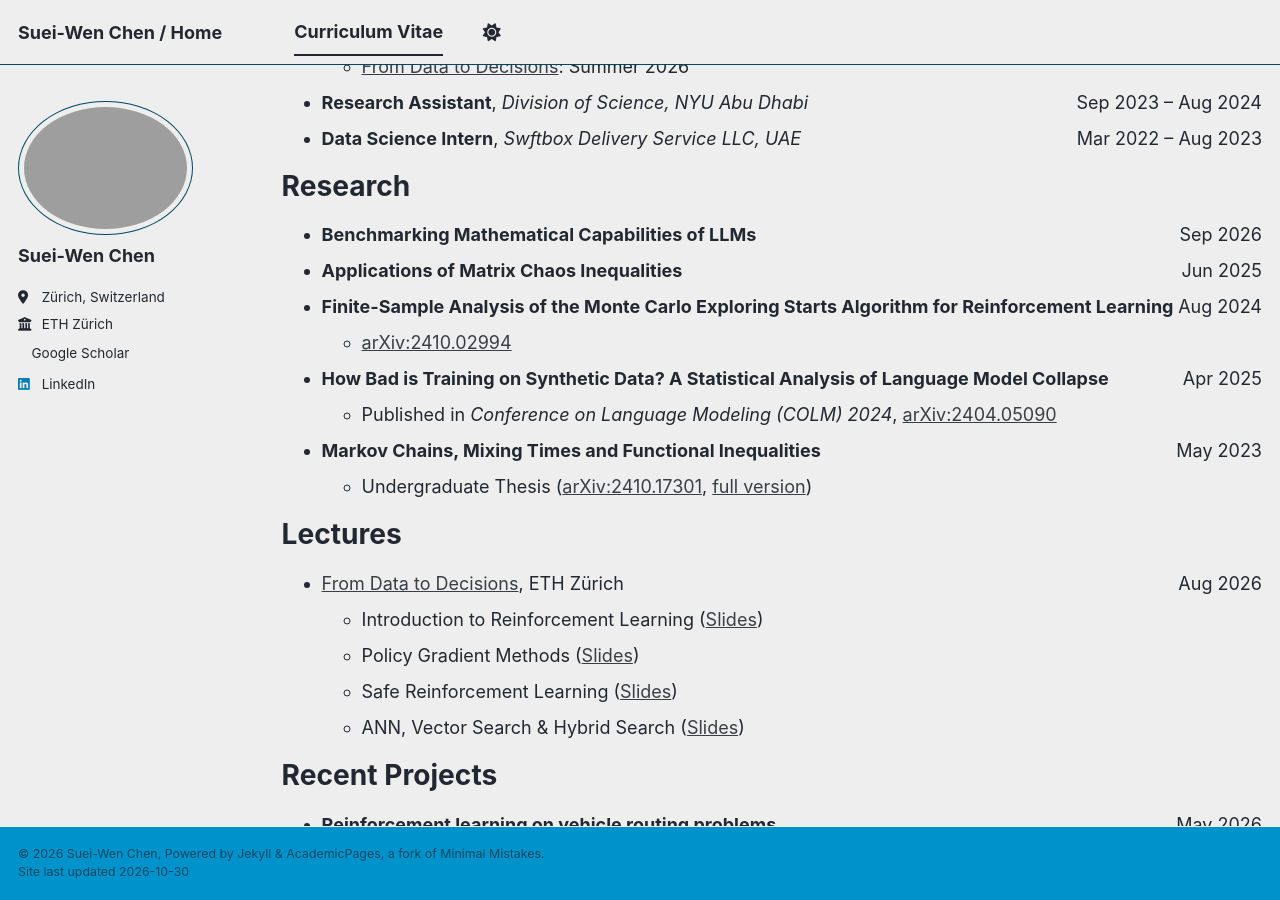
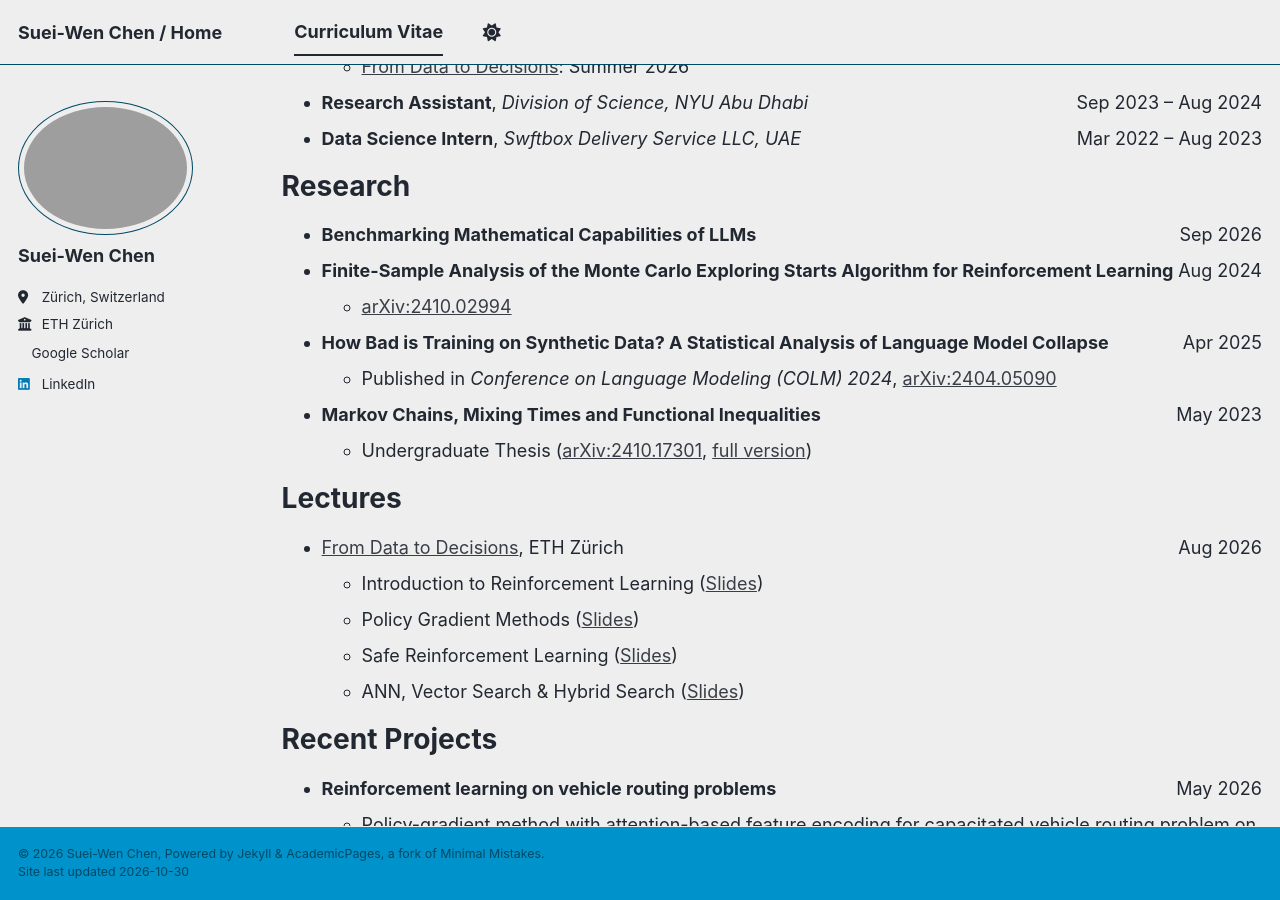
Before and after one commit to SueiWenChen/sueiwenchen.github.io, a Jekyll site: the page built from _pages/cv.md, in a window 1280 px wide and 900 px high, scrolled down 319 px. Built offline with Jekyll 4.4.1, drawn with Linux system fonts in a browser that asks for light colours; a style sheet for code colours, icons or effects is not loaded.

Commit message:
small changes

```diff
--- a/_pages/cv.md
+++ b/_pages/cv.md
@@ -25,7 +25,7 @@ Work experience
 Research
 ======
 * **Benchmarking Mathematical Capabilities of LLMs** <span style="float: right;">Sep 2026</span>
-* **Applications of Matrix Chaos Inequalities** <span style="float: right;">Jun 2025</span>
+<!-- * **Applications of Matrix Chaos Inequalities** <span style="float: right;">Jun 2025</span> -->
 * **Finite-Sample Analysis of the Monte Carlo Exploring Starts Algorithm for Reinforcement Learning** <span style="float: right;">Aug 2024</span>
   * [arXiv:2410.02994](https://arxiv.org/abs/2410.02994)
 * **How Bad is Training on Synthetic Data? A Statistical Analysis of Language Model Collapse** <span style="float: right;">Apr 2025</span>
```
